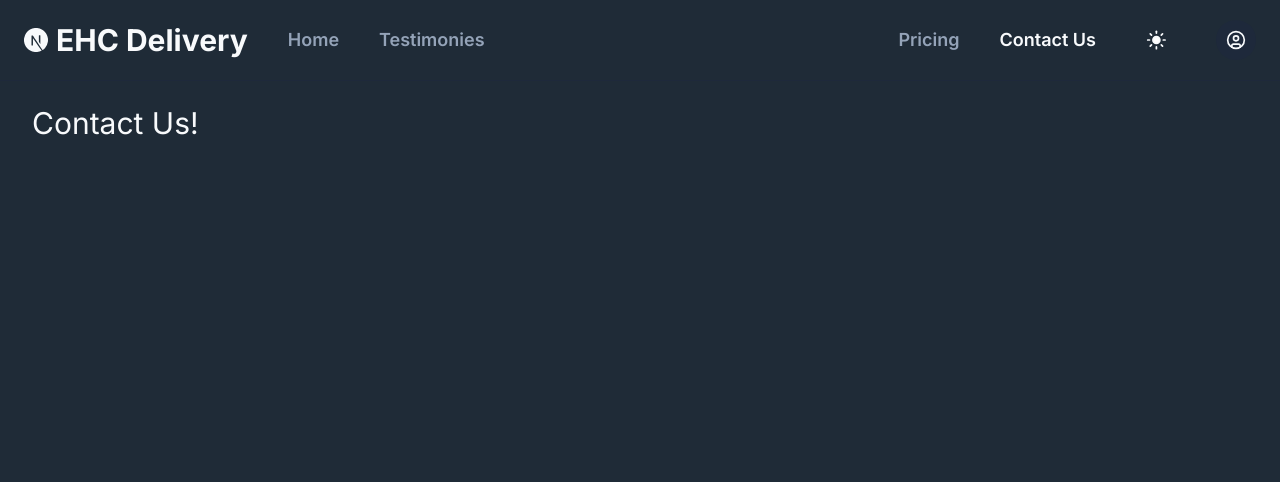
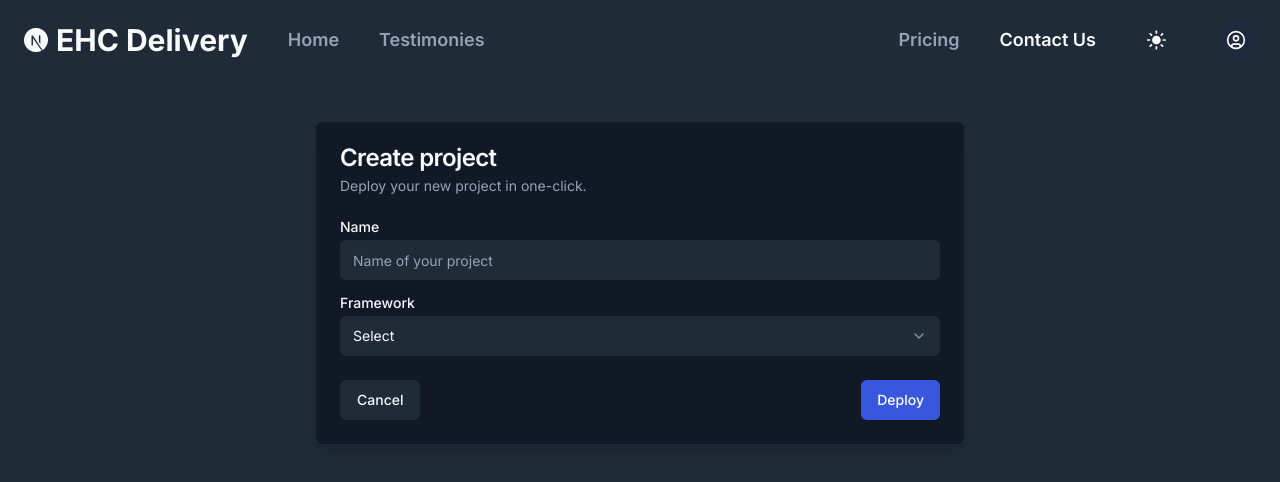
Before and after one commit to oleivahn/ehc-paytracker, a Next.js app: page /contactUs in a window 1280 px wide. Shown: the top 482 px of the page. Built offline with nearby package versions, Linux system fonts and the light colour scheme.

Commit message:
Contact Us page added

```diff
--- a/app/contactUs/page.tsx
+++ b/app/contactUs/page.tsx
@@ -1,13 +1,63 @@
-import React from "react";
+import * as React from "react";
 
-const ContactUs = () => {
+import { Button } from "@/components/ui/button";
+import {
+  Card,
+  CardContent,
+  CardDescription,
+  CardFooter,
+  CardHeader,
+  CardTitle,
+} from "@/components/ui/card";
+import { Input } from "@/components/ui/input";
+import { Label } from "@/components/ui/label";
+import {
+  Select,
+  SelectContent,
+  SelectItem,
+  SelectTrigger,
+  SelectValue,
+} from "@/components/ui/select";
+
+export default function ContactUs() {
   return (
-    <>
-      <div className="container mt-6">
-        <p className="text-3xl">Contact Us!</p>
-      </div>
-    </>
+    <div className="mt-10 flex flex-col items-center">
+      <Card className="w-[650px] shadow-lg dark:bg-darker">
+        <CardHeader>
+          <CardTitle>Create project</CardTitle>
+          <CardDescription>
+            Deploy your new project in one-click.
+          </CardDescription>
+        </CardHeader>
+        <CardContent>
+          <form>
+            <div className="grid w-full items-center gap-4">
+              <div className="flex flex-col space-y-1.5">
+                <Label htmlFor="name">Name</Label>
+                <Input id="name" placeholder="Name of your project" />
+              </div>
+              <div className="flex flex-col space-y-1.5">
+                <Label htmlFor="framework">Framework</Label>
+                <Select>
+                  <SelectTrigger id="framework">
+                    <SelectValue placeholder="Select" />
+                  </SelectTrigger>
+                  <SelectContent position="popper">
+                    <SelectItem value="next">Next.js</SelectItem>
+                    <SelectItem value="sveltekit">SvelteKit</SelectItem>
+                    <SelectItem value="astro">Astro</SelectItem>
+                    <SelectItem value="nuxt">Nuxt.js</SelectItem>
+                  </SelectContent>
+                </Select>
+              </div>
+            </div>
+          </form>
+        </CardContent>
+        <CardFooter className="flex justify-between">
+          <Button variant="outline">Cancel</Button>
+          <Button>Deploy</Button>
+        </CardFooter>
+      </Card>
+    </div>
   );
-};
-
-export default ContactUs;
+}
--- a/components/Hero.tsx
+++ b/components/Hero.tsx
@@ -5,10 +5,7 @@
 
 const Hero = () => {
   return (
-    <section
-      id="about"
-      className="bg-gray-1 dark:bg-dark-2 pb-8 pt-20 lg:pb-[70px] lg:pt-[120px]"
-    >
+    <section id="about" className="pb-8 pt-20 lg:pb-[70px] lg:pt-[120px]">
       <div className="container">
         <div className="wow fadeInUp" data-wow-delay=".2s">
           <div className="-mx-4 flex flex-wrap items-center">
--- /dev/null
+++ b/components/ui/label.tsx
@@ -0,0 +1,26 @@
+"use client"
+
+import * as React from "react"
+import * as LabelPrimitive from "@radix-ui/react-label"
+import { cva, type VariantProps } from "class-variance-authority"
+
+import { cn } from "@/lib/utils"
+
+const labelVariants = cva(
+  "text-sm font-medium leading-none peer-disabled:cursor-not-allowed peer-disabled:opacity-70"
+)
+
+const Label = React.forwardRef<
+  React.ElementRef<typeof LabelPrimitive.Root>,
+  React.ComponentPropsWithoutRef<typeof LabelPrimitive.Root> &
+    VariantProps<typeof labelVariants>
+>(({ className, ...props }, ref) => (
+  <LabelPrimitive.Root
+    ref={ref}
+    className={cn(labelVariants(), className)}
+    {...props}
+  />
+))
+Label.displayName = LabelPrimitive.Root.displayName
+
+export { Label }
--- /dev/null
+++ b/components/ui/select.tsx
@@ -0,0 +1,160 @@
+"use client"
+
+import * as React from "react"
+import * as SelectPrimitive from "@radix-ui/react-select"
+import { Check, ChevronDown, ChevronUp } from "lucide-react"
+
+import { cn } from "@/lib/utils"
+
+const Select = SelectPrimitive.Root
+
+const SelectGroup = SelectPrimitive.Group
+
+const SelectValue = SelectPrimitive.Value
+
+const SelectTrigger = React.forwardRef<
+  React.ElementRef<typeof SelectPrimitive.Trigger>,
+  React.ComponentPropsWithoutRef<typeof SelectPrimitive.Trigger>
+>(({ className, children, ...props }, ref) => (
+  <SelectPrimitive.Trigger
+    ref={ref}
+    className={cn(
+      "flex h-10 w-full items-center justify-between rounded-md border border-input bg-background px-3 py-2 text-sm ring-offset-background placeholder:text-muted-foreground focus:outline-none focus:ring-2 focus:ring-ring focus:ring-offset-2 disabled:cursor-not-allowed disabled:opacity-50 [&>span]:line-clamp-1",
+      className
+    )}
+    {...props}
+  >
+    {children}
+    <SelectPrimitive.Icon asChild>
+      <ChevronDown className="h-4 w-4 opacity-50" />
+    </SelectPrimitive.Icon>
+  </SelectPrimitive.Trigger>
+))
+SelectTrigger.displayName = SelectPrimitive.Trigger.displayName
+
+const SelectScrollUpButton = React.forwardRef<
+  React.ElementRef<typeof SelectPrimitive.ScrollUpButton>,
+  React.ComponentPropsWithoutRef<typeof SelectPrimitive.ScrollUpButton>
+>(({ className, ...props }, ref) => (
+  <SelectPrimitive.ScrollUpButton
+    ref={ref}
+    className={cn(
+      "flex cursor-default items-center justify-center py-1",
+      className
+    )}
+    {...props}
+  >
+    <ChevronUp className="h-4 w-4" />
+  </SelectPrimitive.ScrollUpButton>
+))
+SelectScrollUpButton.displayName = SelectPrimitive.ScrollUpButton.displayName
+
+const SelectScrollDownButton = React.forwardRef<
+  React.ElementRef<typeof SelectPrimitive.ScrollDownButton>,
+  React.ComponentPropsWithoutRef<typeof SelectPrimitive.ScrollDownButton>
+>(({ className, ...props }, ref) => (
+  <SelectPrimitive.ScrollDownButton
+    ref={ref}
+    className={cn(
+      "flex cursor-default items-center justify-center py-1",
+      className
+    )}
+    {...props}
+  >
+    <ChevronDown className="h-4 w-4" />
+  </SelectPrimitive.ScrollDownButton>
+))
+SelectScrollDownButton.displayName =
+  SelectPrimitive.ScrollDownButton.displayName
+
+const SelectContent = React.forwardRef<
+  React.ElementRef<typeof SelectPrimitive.Content>,
+  React.ComponentPropsWithoutRef<typeof SelectPrimitive.Content>
+>(({ className, children, position = "popper", ...props }, ref) => (
+  <SelectPrimitive.Portal>
+    <SelectPrimitive.Content
+      ref={ref}
+      className={cn(
+        "relative z-50 max-h-96 min-w-[8rem] overflow-hidden rounded-md border bg-popover text-popover-foreground shadow-md data-[state=open]:animate-in data-[state=closed]:animate-out data-[state=closed]:fade-out-0 data-[state=open]:fade-in-0 data-[state=closed]:zoom-out-95 data-[state=open]:zoom-in-95 data-[side=bottom]:slide-in-from-top-2 data-[side=left]:slide-in-from-right-2 data-[side=right]:slide-in-from-left-2 data-[side=top]:slide-in-from-bottom-2",
+        position === "popper" &&
+          "data-[side=bottom]:translate-y-1 data-[side=left]:-translate-x-1 data-[side=right]:translate-x-1 data-[side=top]:-translate-y-1",
+        className
+      )}
+      position={position}
+      {...props}
+    >
+      <SelectScrollUpButton />
+      <SelectPrimitive.Viewport
+        className={cn(
+          "p-1",
+          position === "popper" &&
+            "h-[var(--radix-select-trigger-height)] w-full min-w-[var(--radix-select-trigger-width)]"
+        )}
+      >
+        {children}
+      </SelectPrimitive.Viewport>
+      <SelectScrollDownButton />
+    </SelectPrimitive.Content>
+  </SelectPrimitive.Portal>
+))
+SelectContent.displayName = SelectPrimitive.Content.displayName
+
+const SelectLabel = React.forwardRef<
+  React.ElementRef<typeof SelectPrimitive.Label>,
+  React.ComponentPropsWithoutRef<typeof SelectPrimitive.Label>
+>(({ className, ...props }, ref) => (
+  <SelectPrimitive.Label
+    ref={ref}
+    className={cn("py-1.5 pl-8 pr-2 text-sm font-semibold", className)}
+    {...props}
+  />
+))
+SelectLabel.displayName = SelectPrimitive.Label.displayName
+
+const SelectItem = React.forwardRef<
+  React.ElementRef<typeof SelectPrimitive.Item>,
+  React.ComponentPropsWithoutRef<typeof SelectPrimitive.Item>
+>(({ className, children, ...props }, ref) => (
+  <SelectPrimitive.Item
+    ref={ref}
+    className={cn(
+      "relative flex w-full cursor-default select-none items-center rounded-sm py-1.5 pl-8 pr-2 text-sm outline-none focus:bg-accent focus:text-accent-foreground data-[disabled]:pointer-events-none data-[disabled]:opacity-50",
+      className
+    )}
+    {...props}
+  >
+    <span className="absolute left-2 flex h-3.5 w-3.5 items-center justify-center">
+      <SelectPrimitive.ItemIndicator>
+        <Check className="h-4 w-4" />
+      </SelectPrimitive.ItemIndicator>
+    </span>
+
+    <SelectPrimitive.ItemText>{children}</SelectPrimitive.ItemText>
+  </SelectPrimitive.Item>
+))
+SelectItem.displayName = SelectPrimitive.Item.displayName
+
+const SelectSeparator = React.forwardRef<
+  React.ElementRef<typeof SelectPrimitive.Separator>,
+  React.ComponentPropsWithoutRef<typeof SelectPrimitive.Separator>
+>(({ className, ...props }, ref) => (
+  <SelectPrimitive.Separator
+    ref={ref}
+    className={cn("-mx-1 my-1 h-px bg-muted", className)}
+    {...props}
+  />
+))
+SelectSeparator.displayName = SelectPrimitive.Separator.displayName
+
+export {
+  Select,
+  SelectGroup,
+  SelectValue,
+  SelectTrigger,
+  SelectContent,
+  SelectLabel,
+  SelectItem,
+  SelectSeparator,
+  SelectScrollUpButton,
+  SelectScrollDownButton,
+}
--- a/package.json
+++ b/package.json
@@ -12,6 +12,8 @@
     "@radix-ui/react-avatar": "^1.0.4",
     "@radix-ui/react-dialog": "^1.0.5",
     "@radix-ui/react-dropdown-menu": "^2.0.6",
+    "@radix-ui/react-label": "^2.0.2",
+    "@radix-ui/react-select": "^2.0.0",
     "@radix-ui/react-slot": "^1.0.2",
     "class-variance-authority": "^0.7.0",
     "clsx": "^2.1.1",
```
Also changed, not shown: 1 other file (tests, documents, lock files or other folders).
